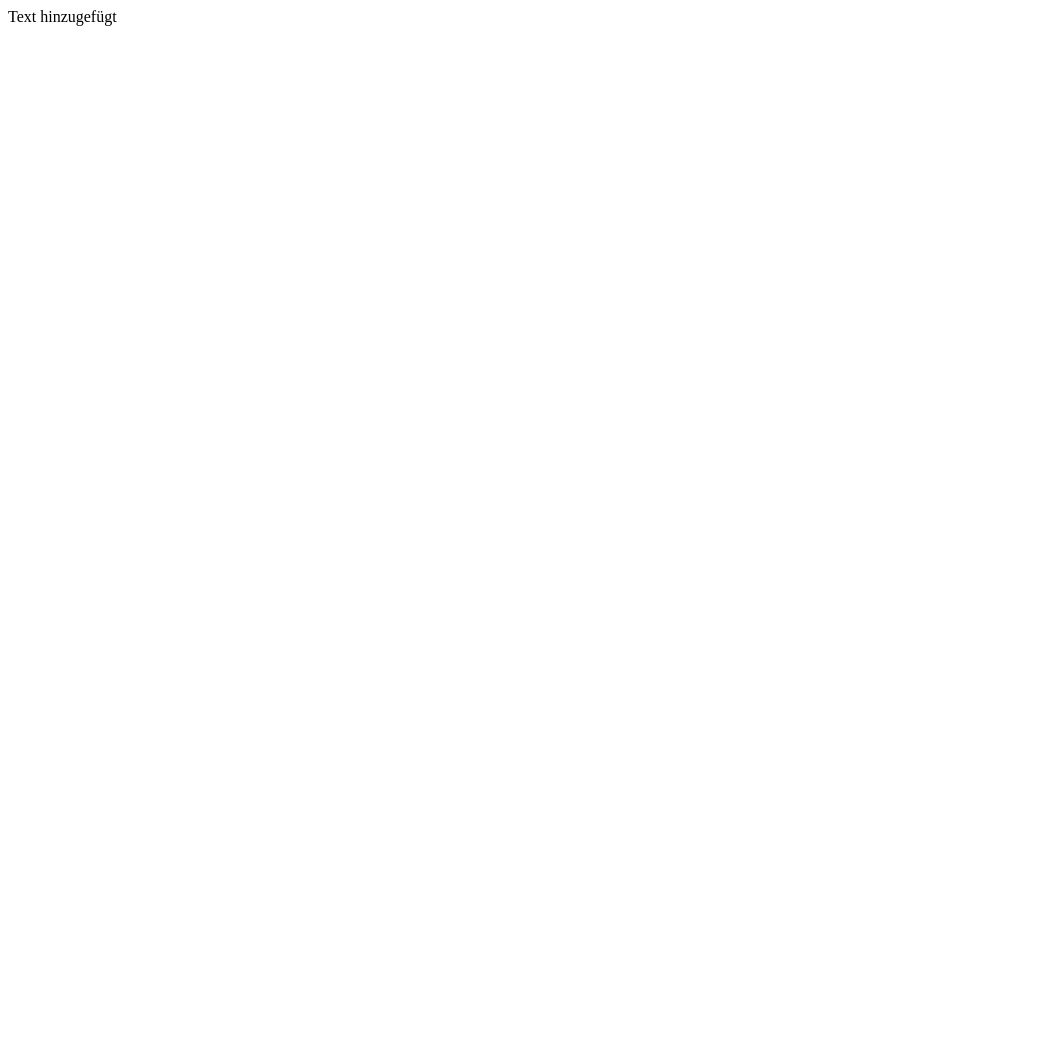
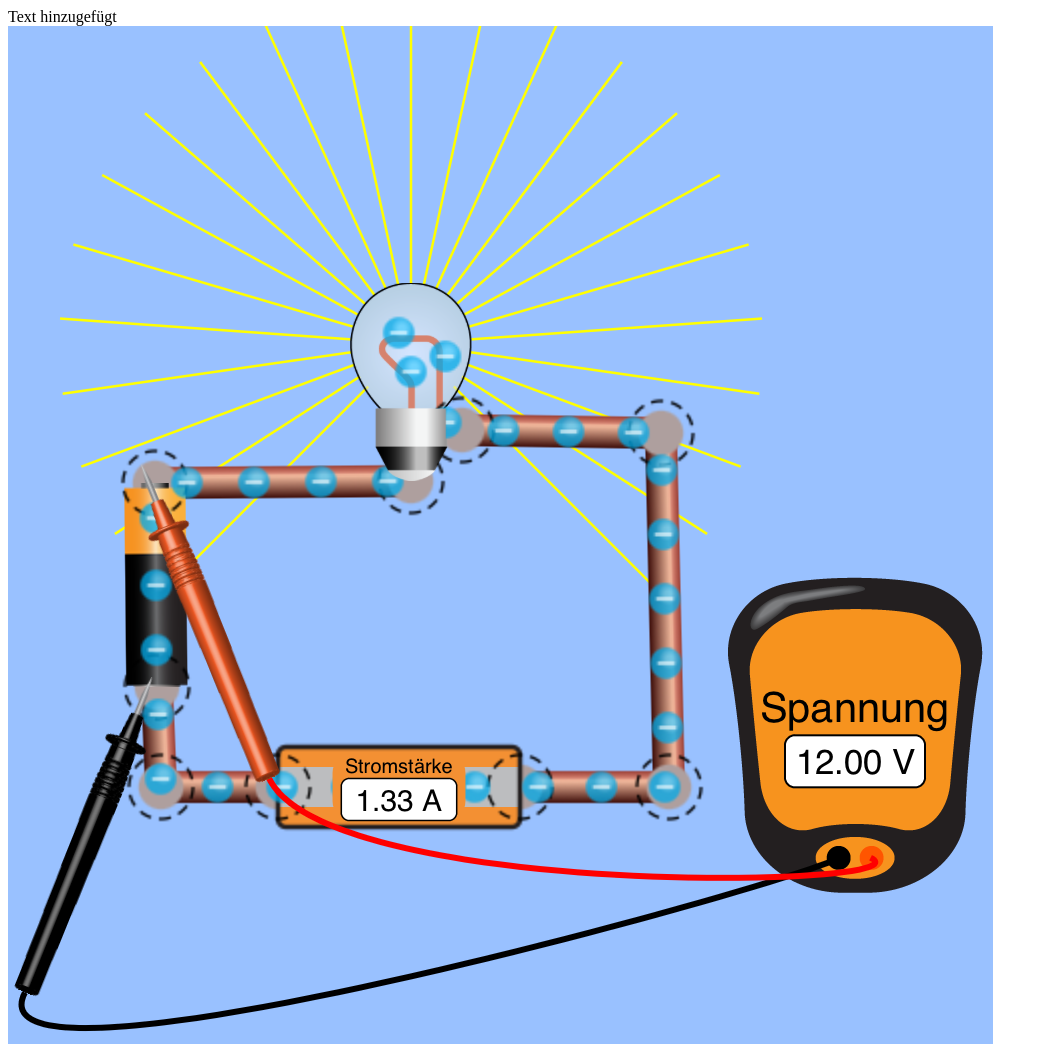
Before and after one commit to onetwothreeyourenotcomingforme/Die-Gefahren-des-Stroms, a plain HTML site: page index.html in a window 1280 px wide. Shown: the whole page, without its empty margins (0-1048 px from the left). Before the commit the page ends 800 px from the top, so only its background shows below. Drawn offline with Linux system fonts and the light colour scheme.

Commit message:
Bild eingesetzt

```diff
--- a/index.html
+++ b/index.html
@@ -5,6 +5,7 @@
     <title></title>
   </head>
   <body>
-    Text hinzugefügt
+    Text hinzugefügt <br>
+     <img src="Schaltung.png" alt="Italian Trulli">
   </body>
 </html>
```
